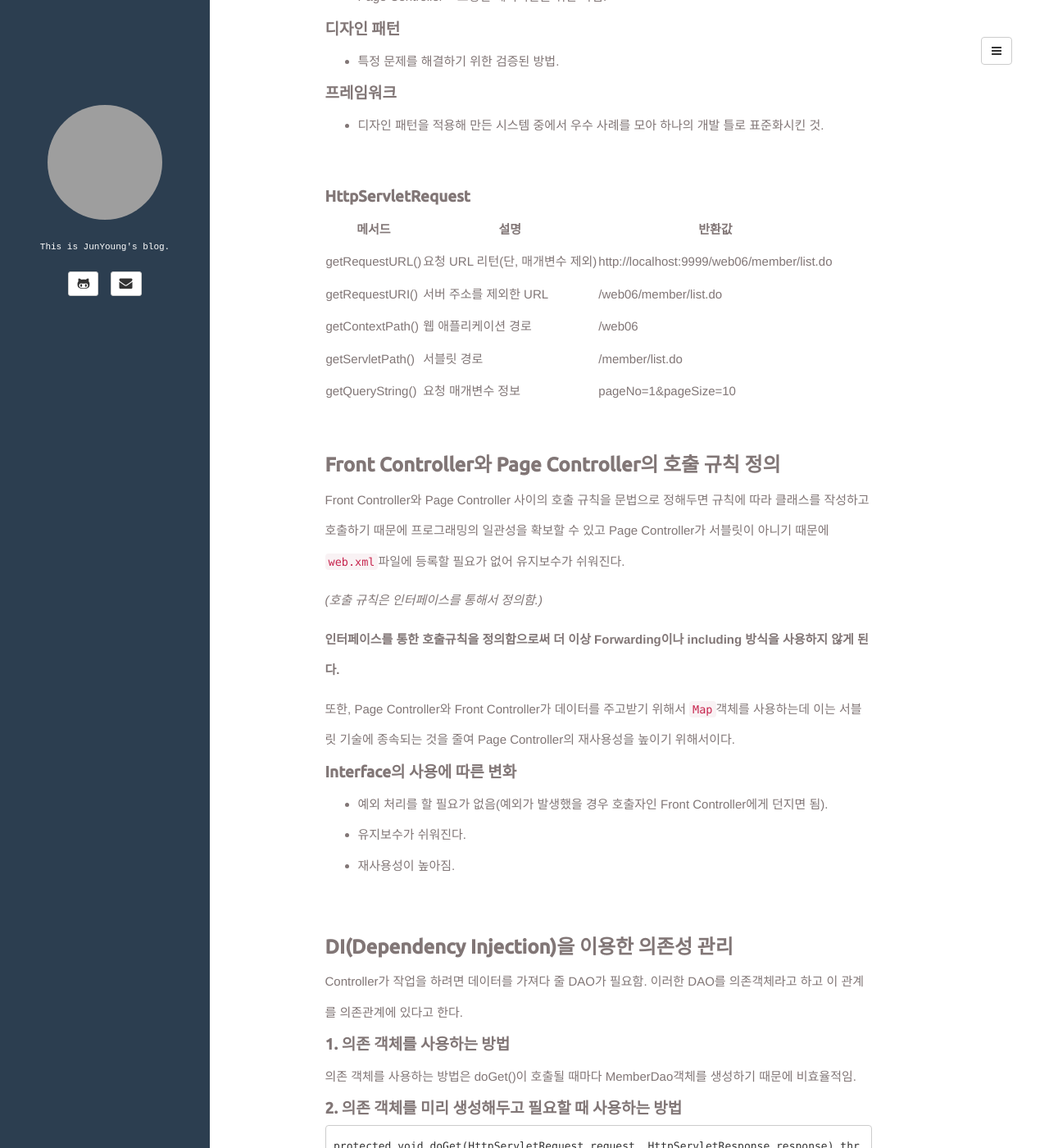
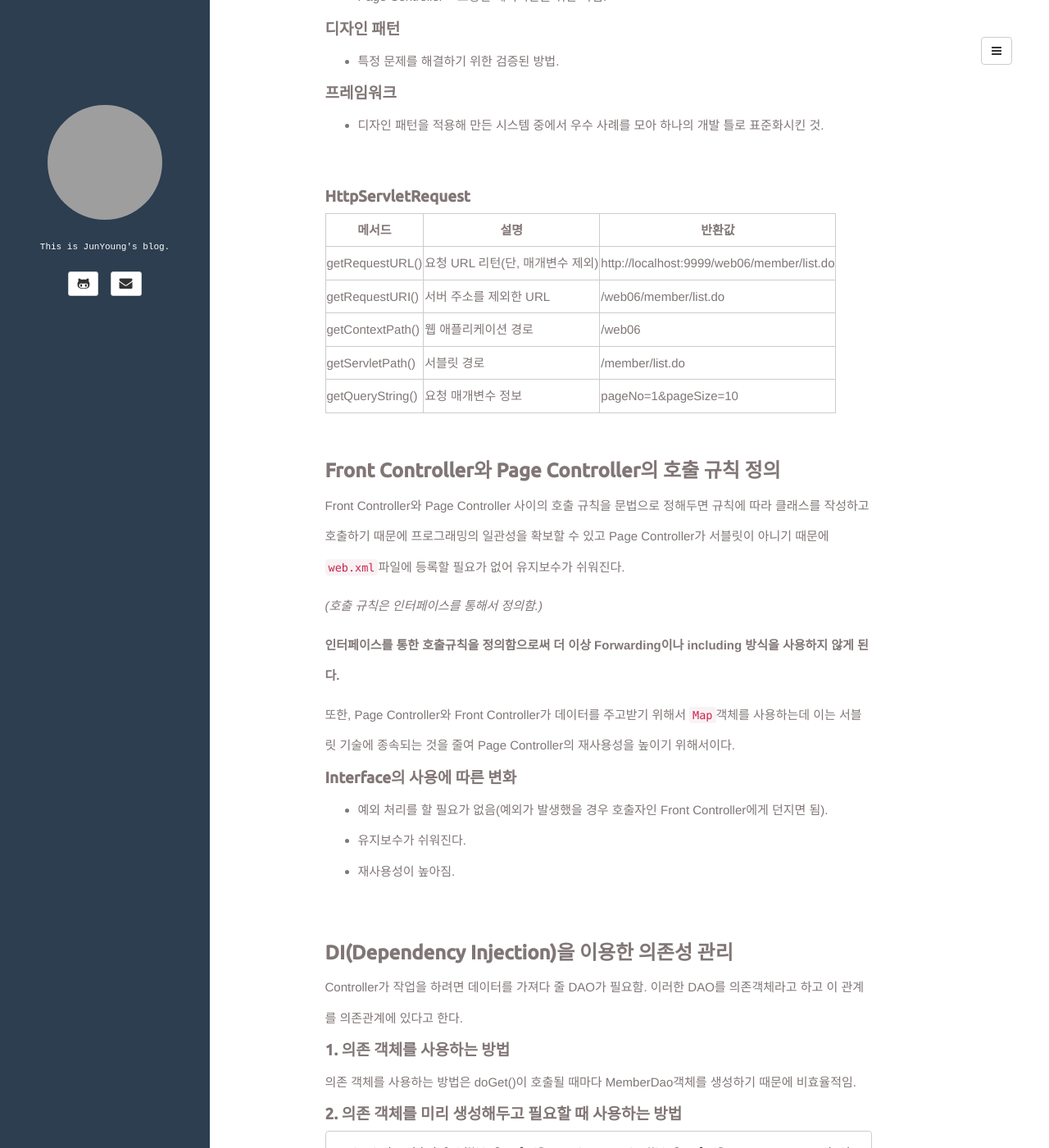
Before and after one commit to plus4070/plus4070.github.io, a Jekyll site: the page built from _posts/2016-02-07-Mini MVC.md, in a window 1280 px wide and 1400 px high, scrolled down 1352 px. Shown: the whole window at 82% size. Built offline with Jekyll 4.4.1, drawn with Linux system fonts in a browser that asks for light colours; comment, search, counter and statistics services are not loaded; grey boxes are pictures that could not be loaded.

Commit message:
Update style.css

```diff
--- a/assets/css/style.css
+++ b/assets/css/style.css
@@ -183,3 +183,12 @@ footer {
 ul.dropdown-menu>li>a>i.fa {
     width: 1.3em;
 }
+
+table, th, td {
+    border: 1px solid #ccc;
+}
+
+th {
+    background-color: #fff;
+}
+}
```
